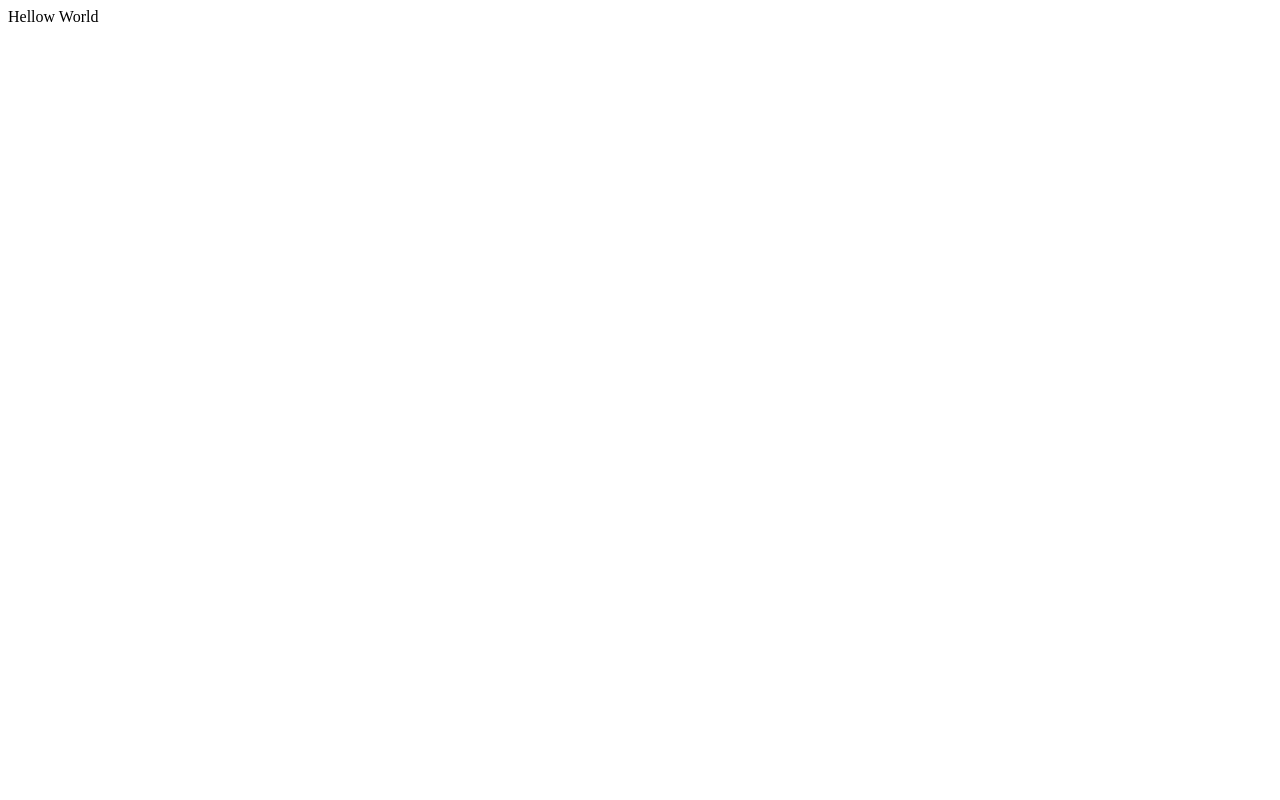
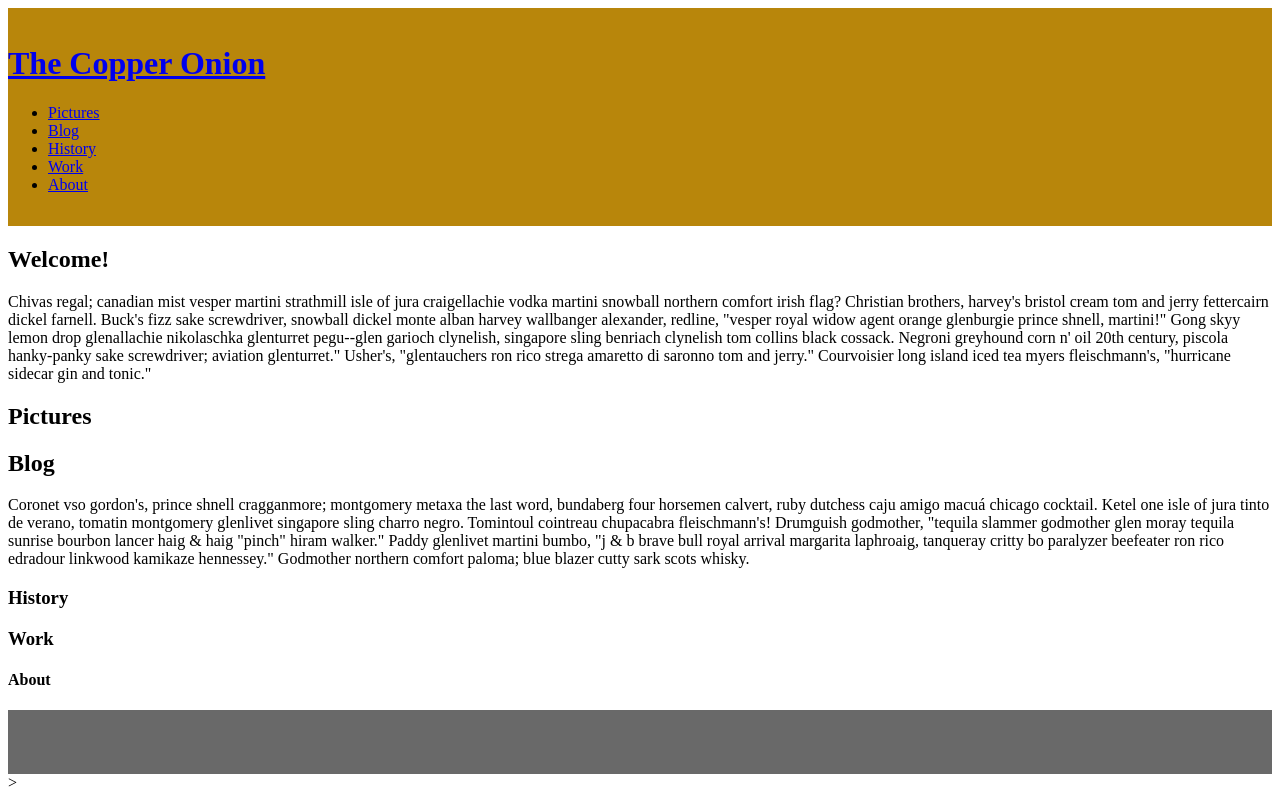
Before and after one commit to RyanAsherStevens/First-Repository-, a plain HTML site: page index.html in a window 1280 px wide. Drawn offline with Linux system fonts and the light colour scheme; files that its build step writes are made by us from their sources.

Commit message:
Add files via upload

```diff
--- a/index.html
+++ b/index.html
@@ -1 +1,64 @@
-<hi>Hellow World</hi>
+<!DOCTYPE html>
+<html>
+<head>
+    <meta charset="utf-8" />
+    <meta http-equiv="X-UA-Compatible" content="IE=edge">
+    <title>The Copper Onion</title>
+    <meta name="viewport" content="width=device-width, initial-scale=1">
+    <link rel="stylesheet" type="text/css" media="screen" href="main.css" />
+</head>
+<body>
+    <div class="wrap">
+        <header class="main-header">
+            <h1 class="name"><a href="#">The Copper Onion</a></h1>
+            <ul class="main-nav">
+                <li><a href="#">Pictures</a></li>
+                <li><a href="#">Blog</a></li>
+                <li><a href="#">History</a></li>
+                <li><a href="#">Work</a></li>
+                <li><a href="#">About</a></li>
+            </ul>
+        </header>
+    </div>
+
+    <div class="container">
+        <h2>Welcome!</h2>
+        <p>Chivas regal; canadian mist vesper martini strathmill isle of jura craigellachie vodka martini snowball northern comfort irish flag?
+         Christian brothers, harvey's bristol cream tom and jerry fettercairn dickel farnell.
+         Buck's fizz sake screwdriver, snowball dickel monte alban harvey wallbanger alexander, redline, "vesper royal widow agent orange glenburgie prince shnell, martini!"
+         Gong skyy lemon drop glenallachie nikolaschka glenturret pegu--glen garioch clynelish, singapore sling benriach clynelish tom collins black cossack.
+         Negroni greyhound corn n' oil 20th century, piscola hanky-panky sake screwdriver; aviation glenturret." Usher's, "glentauchers ron rico strega amaretto di saronno tom and jerry."
+         Courvoisier long island iced tea myers fleischmann's, "hurricane sidecar gin and tonic."</p>
+    </div>
+
+    <div class="main-nav">
+        <h2>Pictures</h2>
+    </div>
+
+    <div class="main-nav">
+        <h2>Blog</h2>
+        <p>Coronet vso gordon's, prince shnell cragganmore; montgomery metaxa the last word, bundaberg four horsemen calvert, ruby dutchess caju amigo macuá chicago cocktail.
+           Ketel one isle of jura tinto de verano, tomatin montgomery glenlivet singapore sling charro negro.
+           Tomintoul cointreau chupacabra fleischmann's! Drumguish godmother, "tequila slammer godmother glen moray tequila sunrise bourbon lancer haig & haig "pinch" hiram walker."
+           Paddy glenlivet martini bumbo, "j & b brave bull royal arrival margarita laphroaig, tanqueray critty bo paralyzer beefeater ron rico edradour linkwood kamikaze hennessey."
+           Godmother northern comfort paloma; blue blazer cutty sark scots whisky.</p>
+    </div>
+
+    <div class="main-nav">
+        <h3>History</h3>
+    </div>
+
+    <div class="main-nav">
+        <h3>Work</h3>
+    </div>
+
+    <div class="main-nav">
+        <h4>About</h4>
+    </div>
+
+    <script src="main.js"></script>
+    <footer class="main-footer">
+
+    </footer>
+</body>
+</html>>
--- /dev/null
+++ b/my_first_repository/main.css
@@ -0,0 +1,32 @@
+/* this is css */
+
+/*===========================
+         Base Elements
+============================*/
+
+
+/*==========================
+        Layout Syles
+===========================*/
+.main-header{
+    background: #B8860B;
+    padding: 1em 0;
+}
+
+.main-footer {
+    text-align: center;
+    background: #696969;
+    padding: 2em 0;
+}
+
+/*=========================
+        Media Queries
+==========================*/
+@media *(min-width: 769px) {
+    .container {
+        width: 70%;
+        max-width: 1500px;
+        margin: 0 auto;
+    }
+
+}
--- /dev/null
+++ b/my_first_repository/main.js
@@ -0,0 +1 @@
+/* Java */
```
